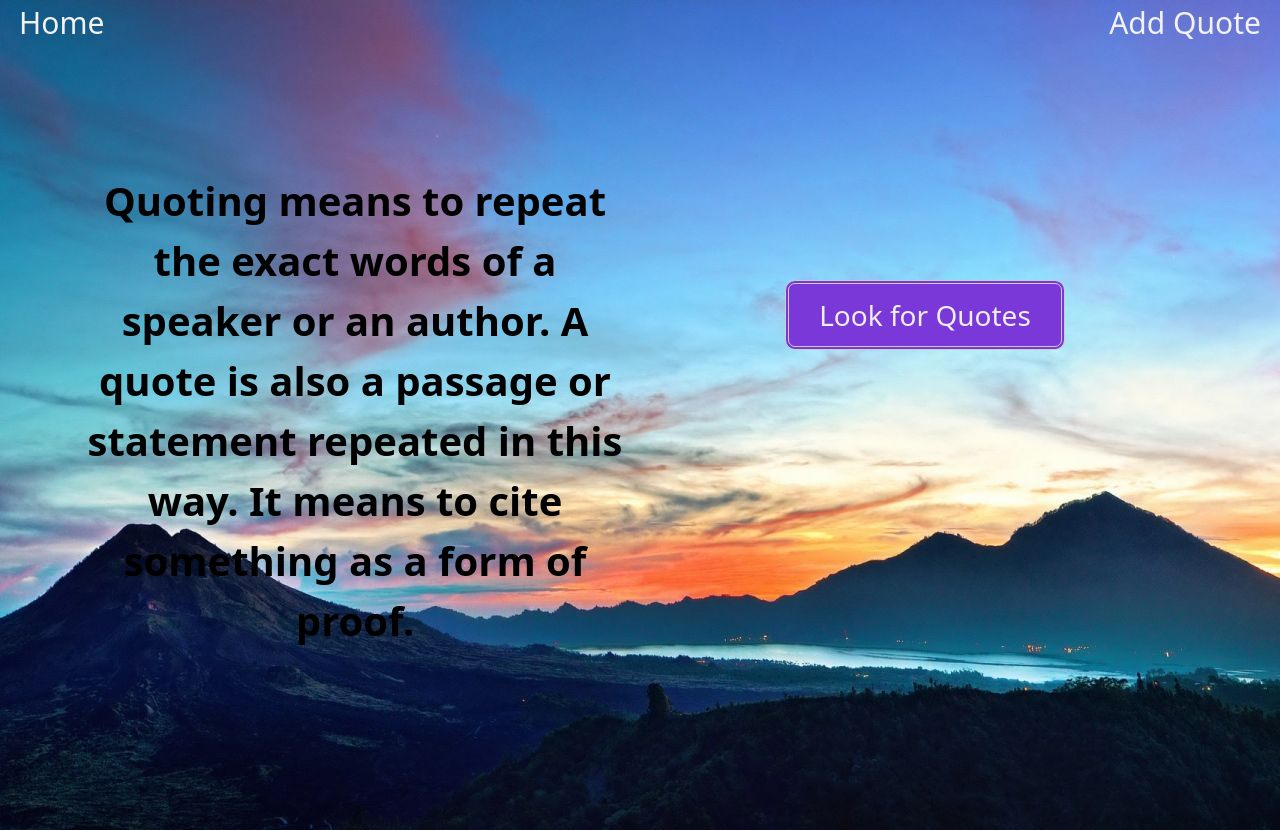
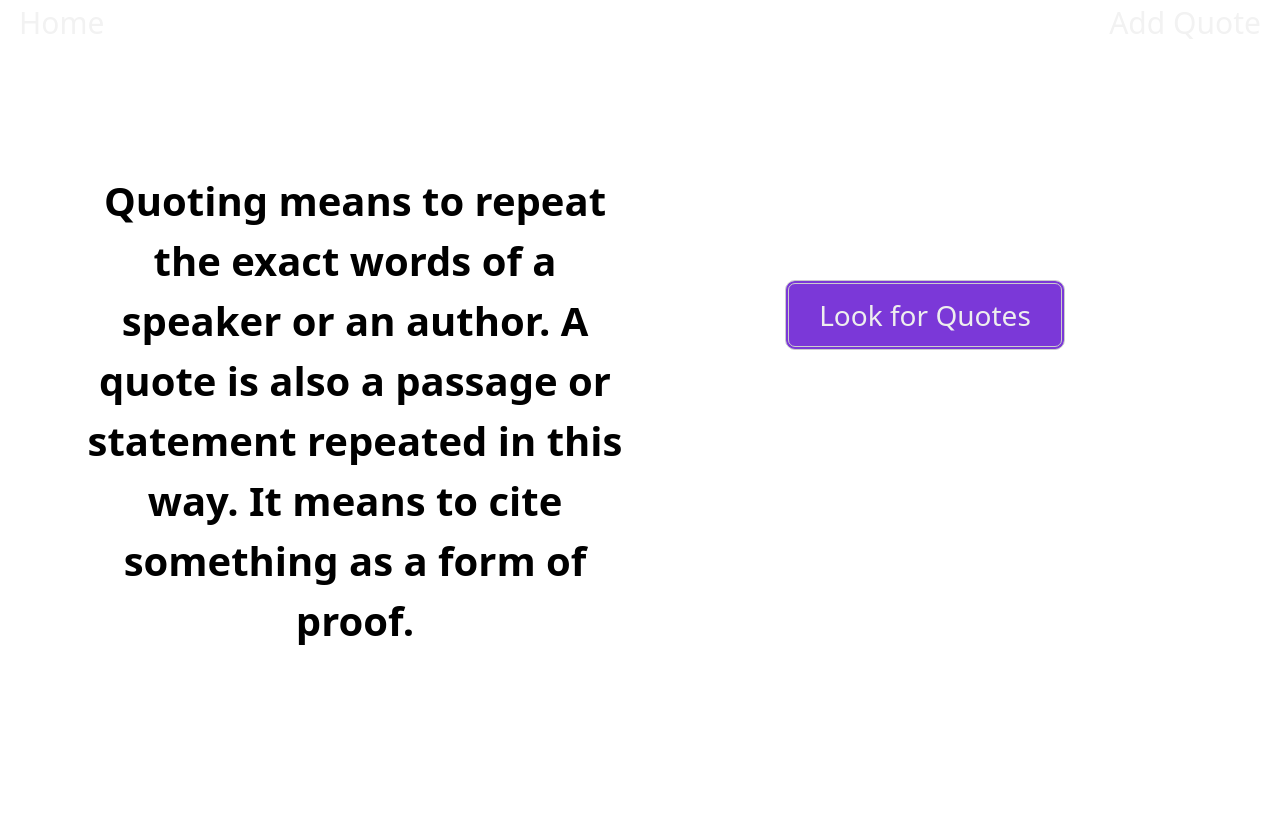
Before and after one commit to Doyo54/Angular-week-1-IP, an Angular app: page / in a window 1280 px wide. Shown: the top 830 px of the page. Built offline with nearby package versions, Linux system fonts and the light colour scheme.

Commit message:
ft: I have removed the background image

```diff
--- a/src/app/landing-page/landing-page.component.css
+++ b/src/app/landing-page/landing-page.component.css
@@ -1,11 +1,11 @@
 body{
 margin: 0;
 padding: 0;
-background-image: url(../../assets/image5.jpg);
+/* background-image: url(../../assets/image5.jpg); */
 height: 2000px;
 overflow: hidden;
 background-attachment: fixed;
-color:white;
+color:black;
 
 }
 #quote{
```
